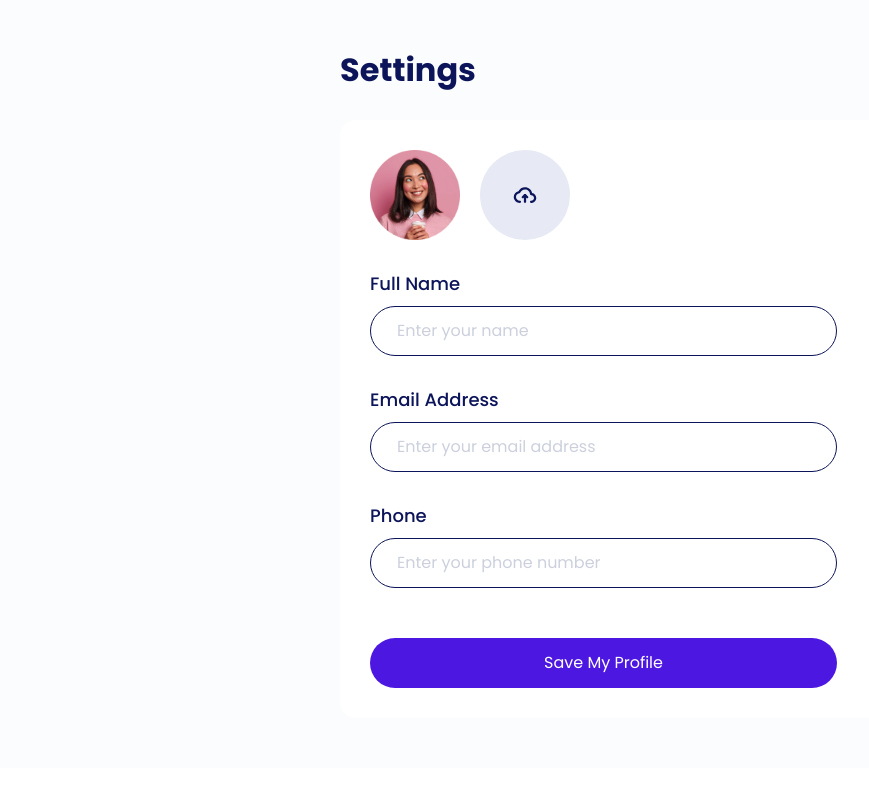
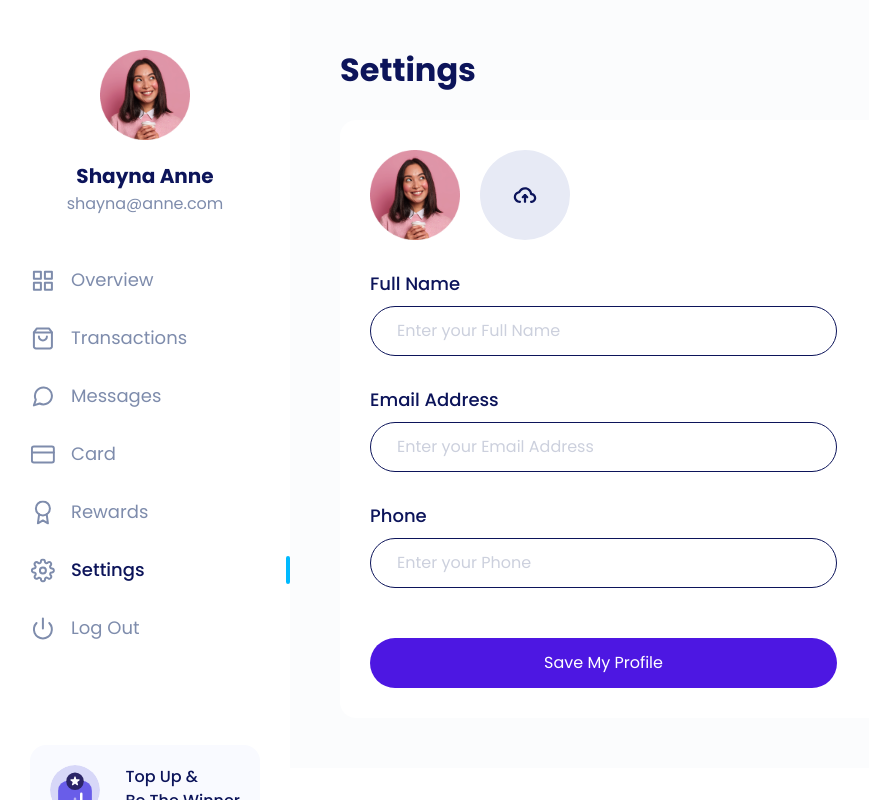
Before and after one commit to rijalmumtaz/topup-website, a Next.js app: page /member/edit-profile in a window 1280 px wide. Shown: the whole page, without its empty margins (0-869 px from the left). Built offline with nearby package versions, Linux system fonts and the light colour scheme.

Commit message:
Refactor Edit Profile

```diff
--- /dev/null
+++ b/components/atoms/Input/index.tsx
@@ -0,0 +1,28 @@
+import React from "react";
+
+interface InputProps {
+  label: string;
+}
+
+export default function Input(props: InputProps) {
+  const { label, ...nativeProps } = props;
+  return (
+    <>
+      <label
+        htmlFor="name"
+        className="form-label text-lg fw-medium color-palette-1 mb-10"
+      >
+        {label}
+      </label>
+      <input
+        type="text"
+        className="form-control rounded-pill text-lg"
+        id="name"
+        name="name"
+        aria-describedby="name"
+        placeholder={`Enter your ${label}`}
+        {...nativeProps}
+      />
+    </>
+  );
+}
--- a/components/organisms/SideBar/MenuItem.tsx
+++ b/components/organisms/SideBar/MenuItem.tsx
@@ -17,7 +17,7 @@
 }
 
 export default function MenuItem(props: Partial<MenuItemProps>) {
-  const { title, href = "/member", img, active } = props;
+  const { title, href, img, active } = props;
 
   const classMenuItem = cx({
     item: true,
--- a/components/organisms/SideBar/index.tsx
+++ b/components/organisms/SideBar/index.tsx
@@ -2,7 +2,12 @@
 import MenuItem from "./MenuItem";
 import Profile from "./Profile";
 
-export default function SideBar() {
+interface SideBarProps {
+  activeMenu: "overview" | "settings" | "transactions";
+}
+
+export default function SideBar(props: SideBarProps) {
+  const { activeMenu } = props;
   return (
     <section className="sidebar">
       <div className="content pt-50 pb-30 ps-30">
@@ -12,12 +17,13 @@
             href="/member"
             img="overview"
             title="Overview"
-            active
+            active={activeMenu === "overview"}
           />
           <MenuItem
-            href="/member"
+            href="/member/transactions"
             img="transaction"
             title="Transactions"
+            active={activeMenu === "transactions"}
           />
           <MenuItem
             href="/member"
@@ -35,12 +41,13 @@
             title="Rewards"
           />
           <MenuItem
-            href="/member"
+            href="/member/edit-profile"
             img="setting"
             title="Settings"
+            active={activeMenu === "settings"}
           />
           <MenuItem
-            href="/member"
+            href="/member/sign-in"
             img="log-out"
             title="Log Out"
           />
--- a/pages/member/edit-profile.tsx
+++ b/pages/member/edit-profile.tsx
@@ -1,8 +1,11 @@
+import Input from "@/components/atoms/Input";
+import SideBar from "@/components/organisms/SideBar";
 import React from "react";
 
 export default function EditProfile() {
   return (
     <section className="edit-profile overflow-auto">
+      <SideBar activeMenu="settings" />
       <main className="main-wrapper">
         <div className="ps-lg-0">
           <h2 className="text-4xl fw-bold color-palette-1 mb-30">Settings</h2>
@@ -17,84 +20,20 @@
                     className="avatar img-fluid"
                   />
                   <div className="avatar-overlay position-absolute top-0 d-flex justify-content-center align-items-center">
-                    <svg
-                      width="24"
-                      height="24"
-                      viewBox="0 0 24 24"
-                      fill="none"
-                      xmlns="http://www.w3.org/2000/svg"
-                    >
-                      <path
-                        d="M3 6H5H21"
-                        stroke="white"
-                        stroke-width="2"
-                        stroke-linecap="round"
-                        stroke-linejoin="round"
-                      />
-                      <path
-                        d="M8 6V4C8 3.46957 8.21071 2.96086 8.58579 2.58579C8.96086 2.21071 9.46957 2 10 2H14C14.5304 2 15.0391 2.21071 15.4142 2.58579C15.7893 2.96086 16 3.46957 16 4V6M19 6V20C19 20.5304 18.7893 21.0391 18.4142 21.4142C18.0391 21.7893 17.5304 22 17 22H7C6.46957 22 5.96086 21.7893 5.58579 21.4142C5.21071 21.0391 5 20.5304 5 20V6H19Z"
-                        stroke="white"
-                        stroke-width="2"
-                        stroke-linecap="round"
-                        stroke-linejoin="round"
-                      />
-                      <path
-                        d="M14 11V17"
-                        stroke="white"
-                        stroke-width="2"
-                        stroke-linecap="round"
-                        stroke-linejoin="round"
-                      />
-                      <path
-                        d="M10 11V17"
-                        stroke="white"
-                        stroke-width="2"
-                        stroke-linecap="round"
-                        stroke-linejoin="round"
-                      />
-                    </svg>
+                    <img
+                      src="/icon/delete.svg"
+                      alt="icon delete"
+                    />
                   </div>
                 </div>
                 <div className="image-upload">
                   <label htmlFor="avatar">
-                    <svg
-                      width="90"
-                      height="90"
-                      viewBox="0 0 90 90"
-                      fill="none"
-                      xmlns="http://www.w3.org/2000/svg"
-                    >
-                      <circle
-                        cx="45"
-                        cy="45"
-                        r="45"
-                        fill="#E7EAF5"
-                      />
-                      <path
-                        fill-rule="evenodd"
-                        clip-rule="evenodd"
-                        d="M45 39.375C42.7981 39.375 40.9679 40.7216 40.3127 42.5332C40.1693 42.9297 39.8162 43.2128 39.398 43.2665C37.4362 43.5183 36 45.1013 36 46.9286C36 48.919 37.7105 50.625 39.9375 50.625C40.5588 50.625 41.0625 51.1287 41.0625 51.75C41.0625 52.3713 40.5588 52.875 39.9375 52.875C36.5726 52.875 33.75 50.2638 33.75 46.9286C33.75 44.0997 35.7853 41.7878 38.4536 41.1547C39.5996 38.7573 42.1173 37.125 45 37.125C48.5711 37.125 51.6055 39.6452 52.1224 43.0137C54.4461 43.4763 56.25 45.4474 56.25 47.8929C56.25 50.6955 53.8807 52.875 51.075 52.875C50.4537 52.875 49.95 52.3713 49.95 51.75C49.95 51.1287 50.4537 50.625 51.075 50.625C52.7428 50.625 54 49.3507 54 47.8929C54 46.435 52.7428 45.1607 51.075 45.1607C50.4537 45.1607 49.95 44.657 49.95 44.0357C49.95 41.5128 47.7862 39.375 45 39.375Z"
-                        fill="#0C145A"
-                      />
-                      <path
-                        fill-rule="evenodd"
-                        clip-rule="evenodd"
-                        d="M45 52.875C44.3787 52.875 43.875 52.3713 43.875 51.75V45C43.875 44.3787 44.3787 43.875 45 43.875C45.6213 43.875 46.125 44.3787 46.125 45V51.75C46.125 52.3713 45.6213 52.875 45 52.875Z"
-                        fill="#0C145A"
-                      />
-                      <path
-                        fill-rule="evenodd"
-                        clip-rule="evenodd"
-                        d="M41.9545 48.0455C41.5152 47.6062 41.5152 46.8938 41.9545 46.4545L44.2045 44.2045C44.6438 43.7652 45.3562 43.7652 45.7955 44.2045C46.2348 44.6438 46.2348 45.3562 45.7955 45.7955L43.5455 48.0455C43.1062 48.4848 42.3938 48.4848 41.9545 48.0455Z"
-                        fill="#0C145A"
-                      />
-                      <path
-                        fill-rule="evenodd"
-                        clip-rule="evenodd"
-                        d="M44.2045 44.2045C44.6438 43.7652 45.3562 43.7652 45.7955 44.2045L48.0455 46.4545C48.4848 46.8938 48.4848 47.6062 48.0455 48.0455C47.6062 48.4848 46.8938 48.4848 46.4545 48.0455L44.2045 45.7955C43.7652 45.3562 43.7652 44.6438 44.2045 44.2045Z"
-                        fill="#0C145A"
-                      />
-                    </svg>
+                    <img
+                      src="/icon/upload.svg"
+                      alt="icon upload"
+                      width={90}
+                      height={90}
+                    />
                   </label>
                   <input
                     id="avatar"
@@ -105,52 +44,13 @@
                 </div>
               </div>
               <div className="pt-30">
-                <label
-                  htmlFor="name"
-                  className="form-label text-lg fw-medium color-palette-1 mb-10"
-                >
-                  Full Name
-                </label>
-                <input
-                  type="text"
-                  className="form-control rounded-pill text-lg"
-                  id="name"
-                  name="name"
-                  aria-describedby="name"
-                  placeholder="Enter your name"
-                />
+                <Input label="Full Name" />
               </div>
               <div className="pt-30">
-                <label
-                  htmlFor="email"
-                  className="form-label text-lg fw-medium color-palette-1 mb-10"
-                >
-                  Email Address
-                </label>
-                <input
-                  type="email"
-                  className="form-control rounded-pill text-lg"
-                  id="email"
-                  name="email"
-                  aria-describedby="email"
-                  placeholder="Enter your email address"
-                />
+                <Input label="Email Address" />
               </div>
               <div className="pt-30">
-                <label
-                  htmlFor="phone"
-                  className="form-label text-lg fw-medium color-palette-1 mb-10"
-                >
-                  Phone
-                </label>
-                <input
-                  type="tel"
-                  className="form-control rounded-pill text-lg"
-                  id="phone"
-                  name="phone"
-                  aria-describedby="phone"
-                  placeholder="Enter your phone number"
-                />
+                <Input label="Phone" />
               </div>
               <div className="button-group d-flex flex-column pt-50">
                 <button
--- a/pages/member/index.tsx
+++ b/pages/member/index.tsx
@@ -4,7 +4,7 @@
 export default function Member() {
   return (
     <section className="overview overflow-auto">
-      <SideBar />
+      <SideBar activeMenu="overview" />
       <OverviewContent />
     </section>
   );
```
Also changed, not shown: public/icon/delete.svg (added).
